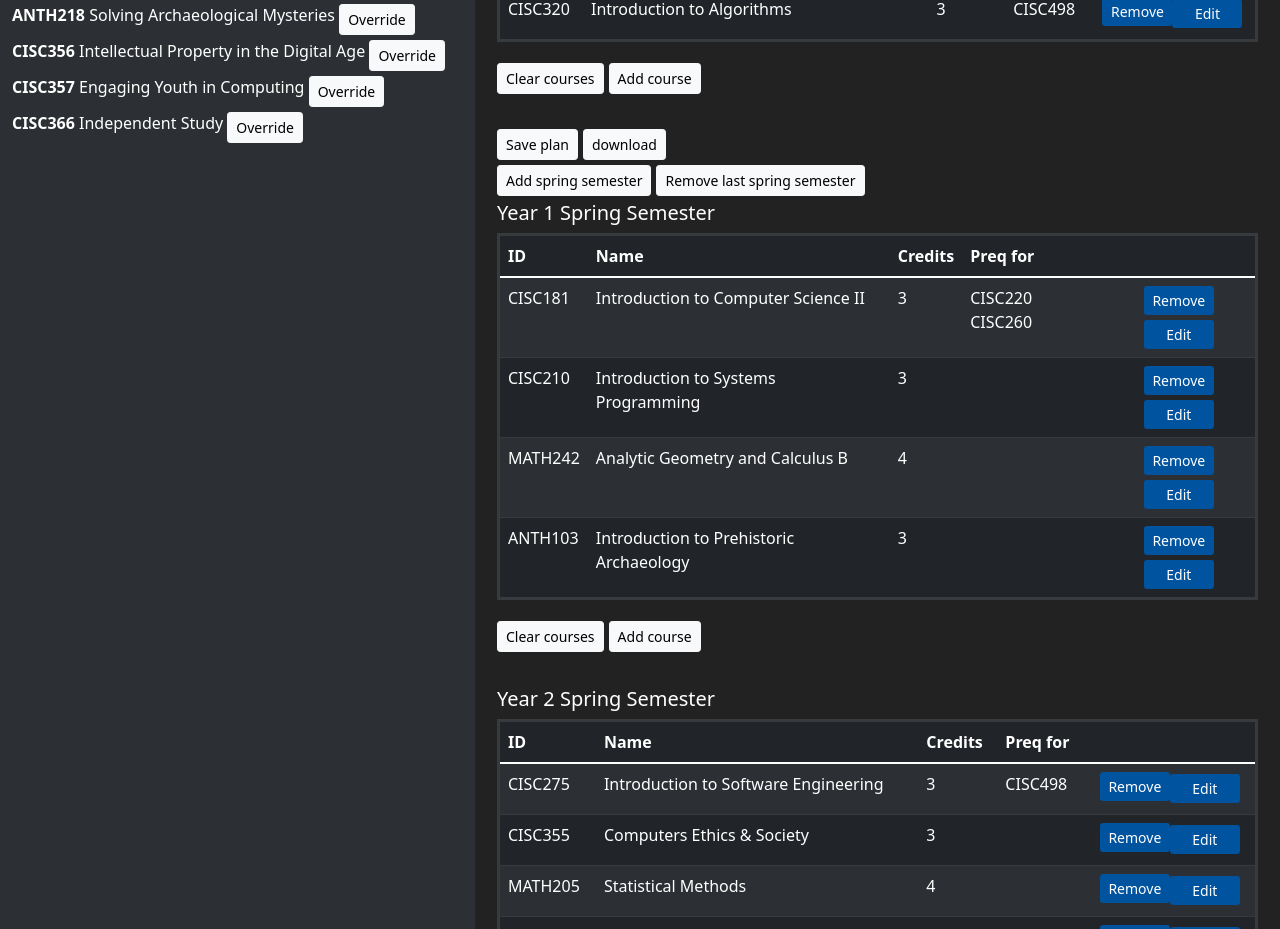
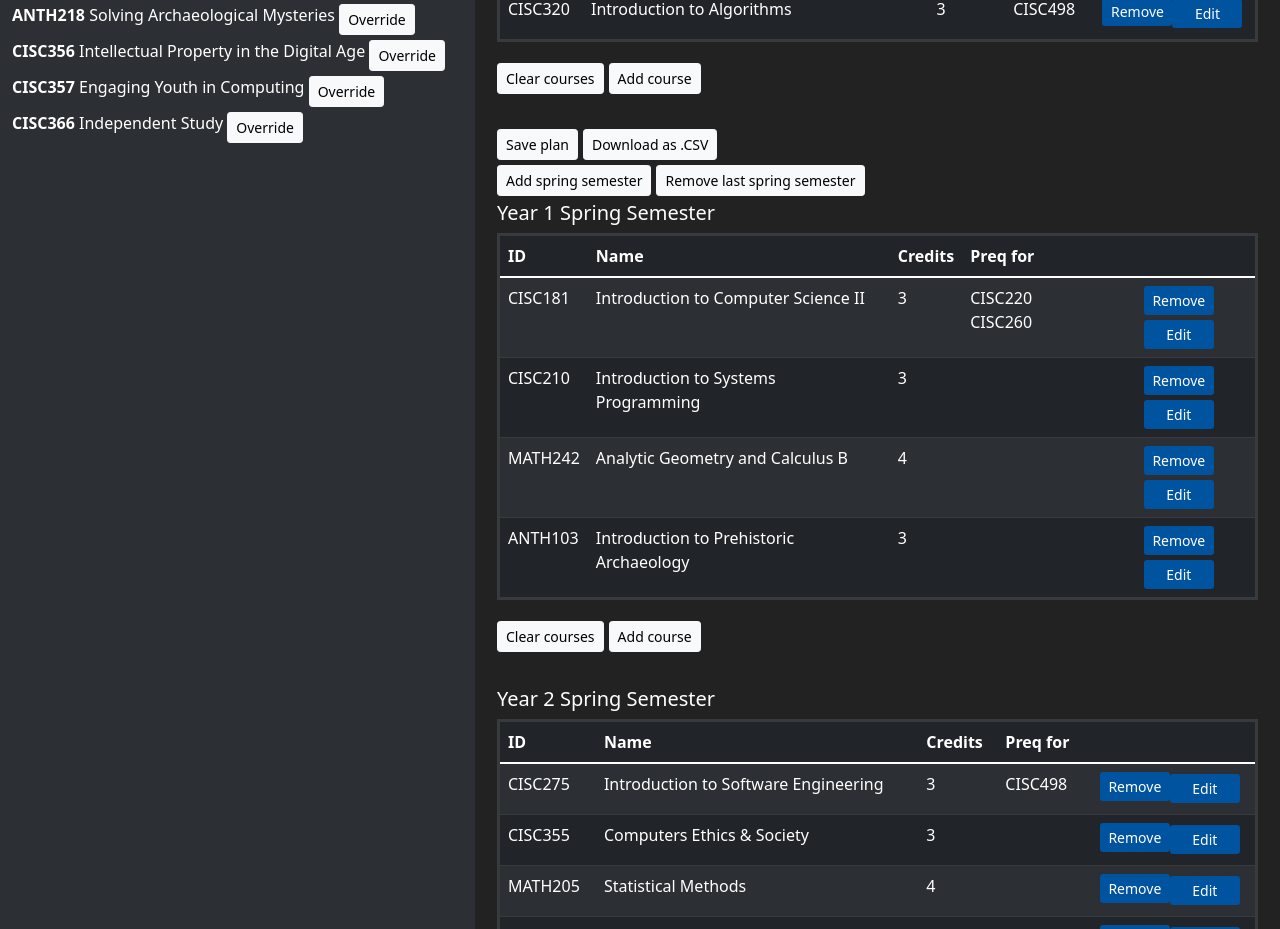
Before and after one commit to mnawar27/ud-cis-scheduler-team-7, a React (Create React App) app: page / in a window 1280 px wide. Shown: the part 1840-2769 px from the top of the page. Built offline with nearby package versions, Linux system fonts and the light colour scheme.

Commit message:
fixed button name

```diff
--- a/src/Components/Table.tsx
+++ b/src/Components/Table.tsx
@@ -134,7 +134,7 @@ export function Table(props:{fallsemesters:Course[][];springsemesters:Course[][]
                 <div className="row">
                     <div className="col">
                         <button className="btn btn-light btn-sm">Save plan</button>
-                        <button onClick={download}className="btn btn-light btn-sm">download</button>
+                        <button onClick={download}className="btn btn-light btn-sm">Download as .CSV</button>
                     </div>
                 </div>
                 <button className="btn btn-light btn-sm" onClick={()=>addSemester(props.fallsemesters,props.springsemesters,"spring")}>Add spring semester</button>
```
